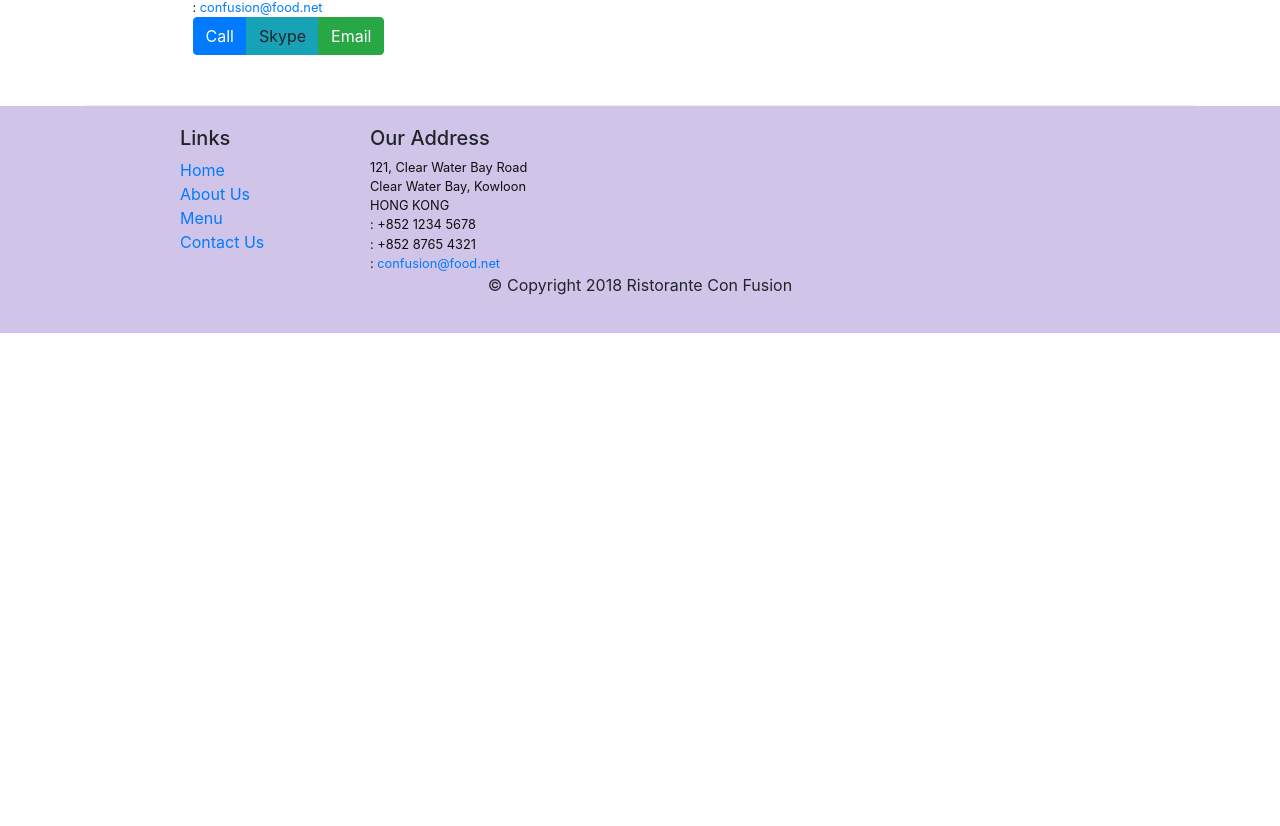
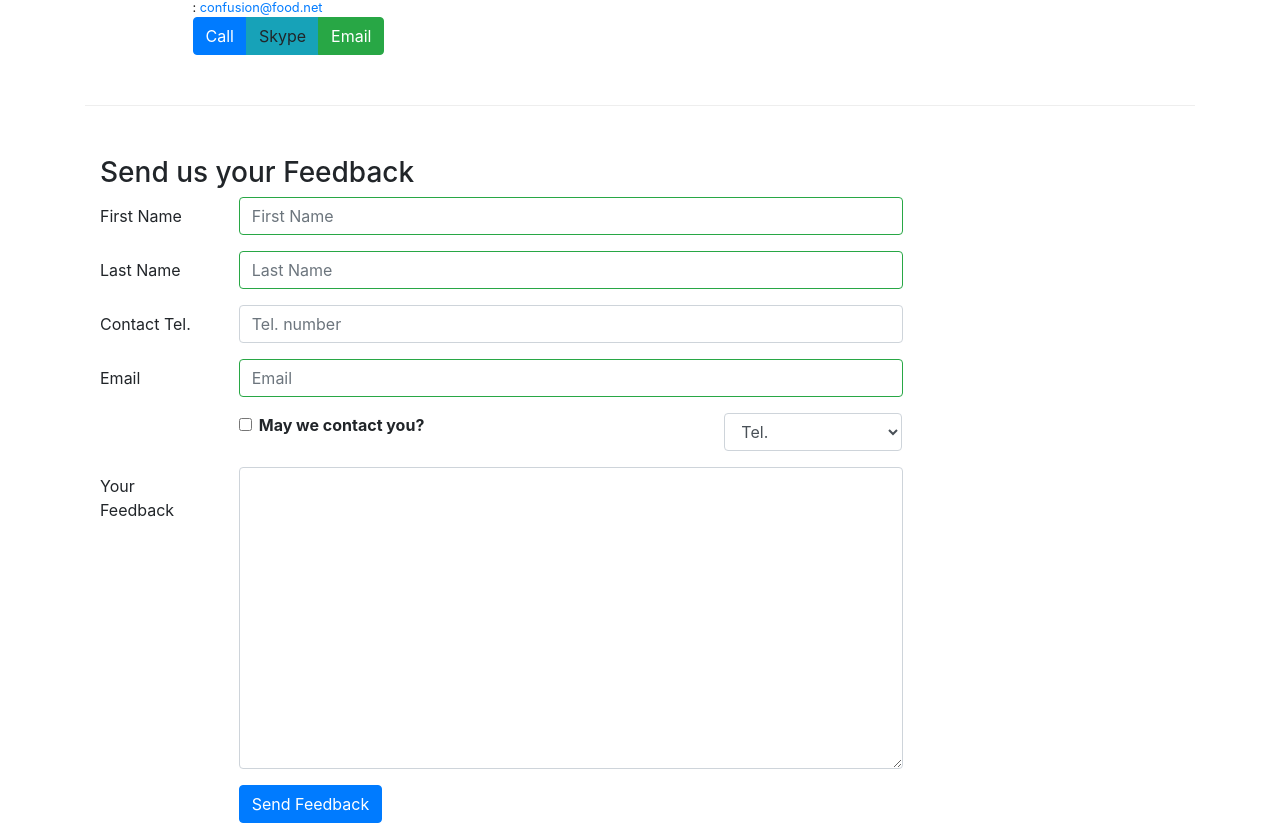
Before and after one commit to Umesh118/react-confusion, a React (Create React App) app: page /contactus in a window 1280 px wide. Shown: the part 554-1380 px from the top of the page. Before the commit the page ends 887 px from the top, so only its background shows below. Built offline with nearby package versions, Linux system fonts and the light colour scheme.

Commit message:
Controlled Form Validation

```diff
--- a/src/components/ContactComponent.js
+++ b/src/components/ContactComponent.js
@@ -1,8 +1,102 @@
-import React from "react";
-import { Breadcrumb, BreadcrumbItem } from "reactstrap";
+import React, { Component } from "react";
+import {
+  Breadcrumb,
+  BreadcrumbItem,
+  Button,
+  Form,
+  FormGroup,
+  Label,
+  Input,
+  Col,
+  FormFeedback,
+} from "reactstrap";
 import { Link } from "react-router-dom";
 
-function Contact(props) {
+class Contact extends Component {
+  constructor(props) {
+    super(props);
+
+    this.state = {
+      firstname: "",
+      lastname: "",
+      telnum: "",
+      email: "",
+      agree: false,
+      contactType: "Tel.",
+      message: "",
+      touched: {
+        firstname: false,
+        lastname: false,
+        telnum: false,
+        email: false,
+      },
+    };
+
+    this.handleInputChange = this.handleInputChange.bind(this);
+    this.handleSubmit = this.handleSubmit.bind(this);
+    this.handleBlur = this.handleBlur.bind(this);
+  }
+
+  handleInputChange(event) {
+    const target = event.target;
+    const value = target.type === "checkbox" ? target.checked : target.value;
+    const name = target.name;
+
+    this.setState({
+      [name]: value,
+    });
+  }
+
+  handleSubmit(event) {
+    console.log("Current State is: " + JSON.stringify(this.state));
+    alert("Current State is: " + JSON.stringify(this.state));
+    event.preventDefault();
+  }
+
+  handleBlur = (field) => (evt) => {
+    this.setState({
+      touched: { ...this.state.touched, [field]: true },
+    });
+  };
+
+  validate(firstname, lastname, telnum, email) {
+    const errors = {
+      firstname: "",
+      lastname: "",
+      telnum: "",
+      email: "",
+    };
+
+    if (this.state.touched.firstname && firstname.length <= 3)
+      errors.firstname = "First Name should be >= 3 charactors";
+    else if (this.state.touched.firstname && firstname.length >= 10)
+      errors.firstname = "First Name should be <= 10 charactors";
+
+    if (this.state.touched.lastname && lastname.length <= 3)
+      errors.lastname = "Last Name should be >= 3 charactors";
+    else if (this.state.touched.lastname && lastname.length >= 10)
+      errors.lastname = "Last Name should be <= 10  charactors";
+
+    const reg = /^\d+$/;
+    if (this.state.touched.telnum && !reg.test(telnum))
+      errors.telnum = "Tel. Number should contain only numbers";
+
+    if (
+      this.state.touched.email &&
+      email.split("").filter((x) => x === "@").length !== 1
+    )
+      errors.email = "Email should contain @";
+
+    return errors;
+  }
+
+  render() {
+    const errors = this.validate(
+      this.state.firstname,
+      this.state.lastname,
+      this.state.telnum,
+      this.state.email
+    );
     return (
       <div className="container">
         <div className="row row-content">
@@ -61,8 +155,143 @@
             </div>
           </div>
         </div>
+
+        <div className="row row-content">
+          <div className="col-12">
+            <h3>Send us your Feedback</h3>
+          </div>
+          <div className="col-12 col-md-9">
+            <Form onSubmit={this.handleSubmit}>
+              <FormGroup row>
+                <Label htmlFor="firstname" md={2}>
+                  First Name
+                </Label>
+                <Col md={10}>
+                  <Input
+                    type="text"
+                    id="firstname"
+                    name="firstname"
+                    placeholder="First Name"
+                    value={this.state.firstname}
+                    valid={errors.firstname === ""}
+                    invalid={errors.firstname !== ""}
+                    onBlur={this.handleBlur("firstname")}
+                    onChange={this.handleInputChange}
+                  />
+                  <FormFeedback>{errors.firstname} </FormFeedback>
+                </Col>
+              </FormGroup>
+              <FormGroup row>
+                <Label htmlFor="lastname" md={2}>
+                  Last Name
+                </Label>
+                <Col md={10}>
+                  <Input
+                    type="text"
+                    id="lastname"
+                    name="lastname"
+                    placeholder="Last Name"
+                    value={this.state.lastname}
+                    valid={errors.lastname === ""}
+                    invalid={errors.lastname !== ""}
+                    onBlur={this.handleBlur("lastname")}
+                    onChange={this.handleInputChange}
+                  />
+                  <FormFeedback>{errors.lastname} </FormFeedback>
+                </Col>
+              </FormGroup>
+              <FormGroup row>
+                <Label htmlFor="telnum" md={2}>
+                  Contact Tel.
+                </Label>
+                <Col md={10}>
+                  <Input
+                    type="tel"
+                    id="telnum"
+                    name="telnum"
+                    placeholder="Tel. number"
+                    value={this.state.telnum}
+                    valid={errors.telnum === " "}
+                    invalid={errors.telnum !== ""}
+                    onBlur={this.handleBlur("telnum")}
+                    onChange={this.handleInputChange}
+                  />
+                  <FormFeedback>{errors.telnum} </FormFeedback>
+                </Col>
+              </FormGroup>
+              <FormGroup row>
+                <Label htmlFor="email" md={2}>
+                  Email
+                </Label>
+                <Col md={10}>
+                  <Input
+                    type="email"
+                    id="email"
+                    name="email"
+                    placeholder="Email"
+                    value={this.state.email}
+                    valid={errors.email === ""}
+                    invalid={errors.email !== ""}
+                    onBlur={this.handleBlur("email")}
+                    onChange={this.handleInputChange}
+                  />
+                  <FormFeedback>{errors.email} </FormFeedback>
+                </Col>
+              </FormGroup>
+              <FormGroup row>
+                <Col md={{ size: 6, offset: 2 }}>
+                  <FormGroup check>
+                    <Label check>
+                      <Input
+                        type="checkbox"
+                        name="agree"
+                        checked={this.state.agree}
+                        onChange={this.handleInputChange}
+                      />{" "}
+                      <strong>May we contact you?</strong>
+                    </Label>
+                  </FormGroup>
+                </Col>
+                <Col md={{ size: 3, offset: 1 }}>
+                  <Input
+                    type="select"
+                    name="contactType"
+                    value={this.state.contactType}
+                    onChange={this.handleInputChange}
+                  >
+                    <option>Tel.</option>
+                    <option>Email</option>
+                  </Input>
+                </Col>
+              </FormGroup>
+              <FormGroup row>
+                <Label htmlFor="message" md={2}>
+                  Your Feedback
+                </Label>
+                <Col md={10}>
+                  <Input
+                    type="textarea"
+                    id="message"
+                    name="message"
+                    rows="12"
+                    value={this.state.message}
+                    onChange={this.handleInputChange}
+                  ></Input>
+                </Col>
+              </FormGroup>
+              <FormGroup row>
+                <Col md={{ size: 10, offset: 2 }}>
+                  <Button type="submit" color="primary">
+                    Send Feedback
+                  </Button>
+                </Col>
+              </FormGroup>
+            </Form>
+          </div>
+        </div>
       </div>
     );
   }
+}
 
 export default Contact;
```
Lines whose indentation alone changed are shown as unchanged.
